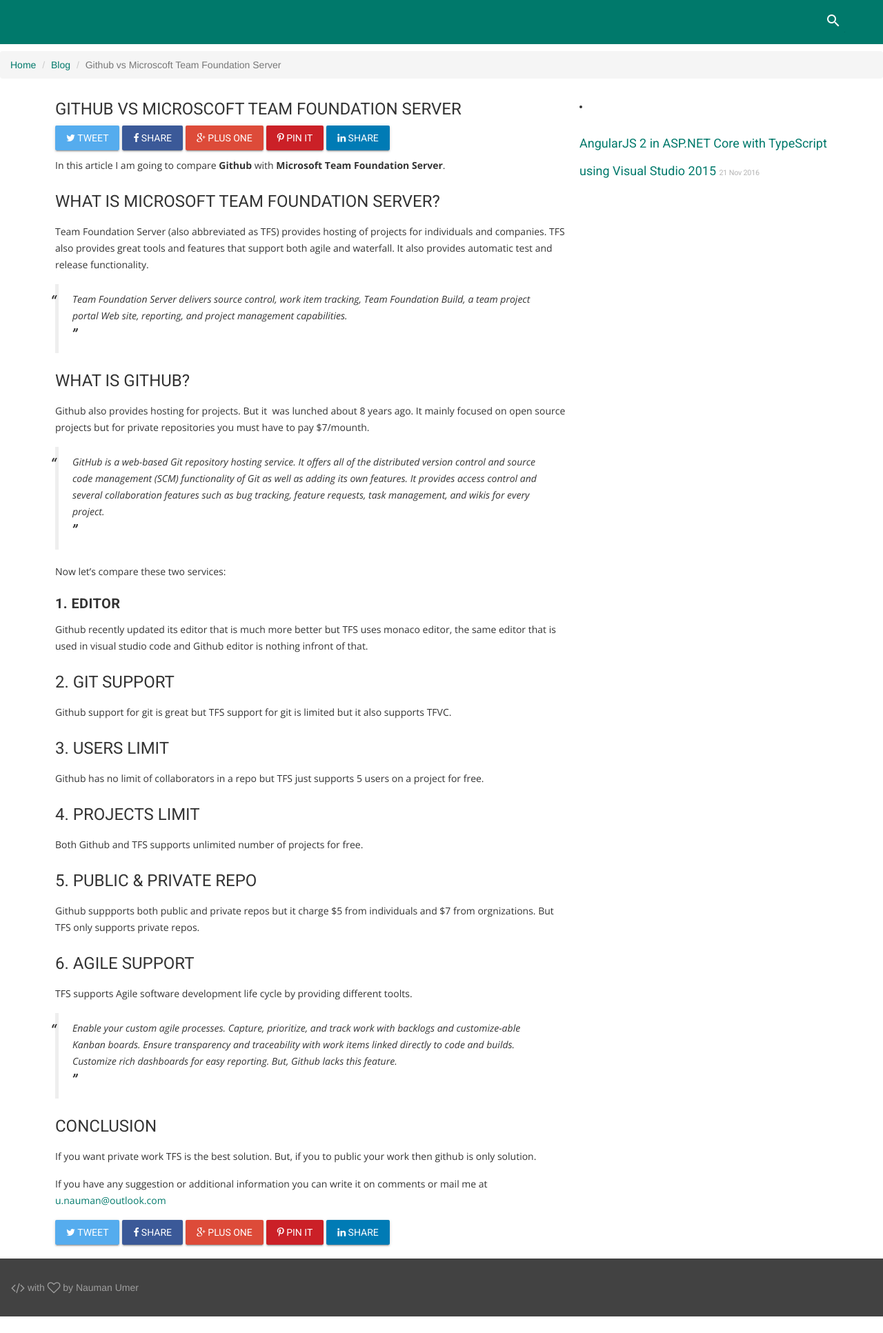
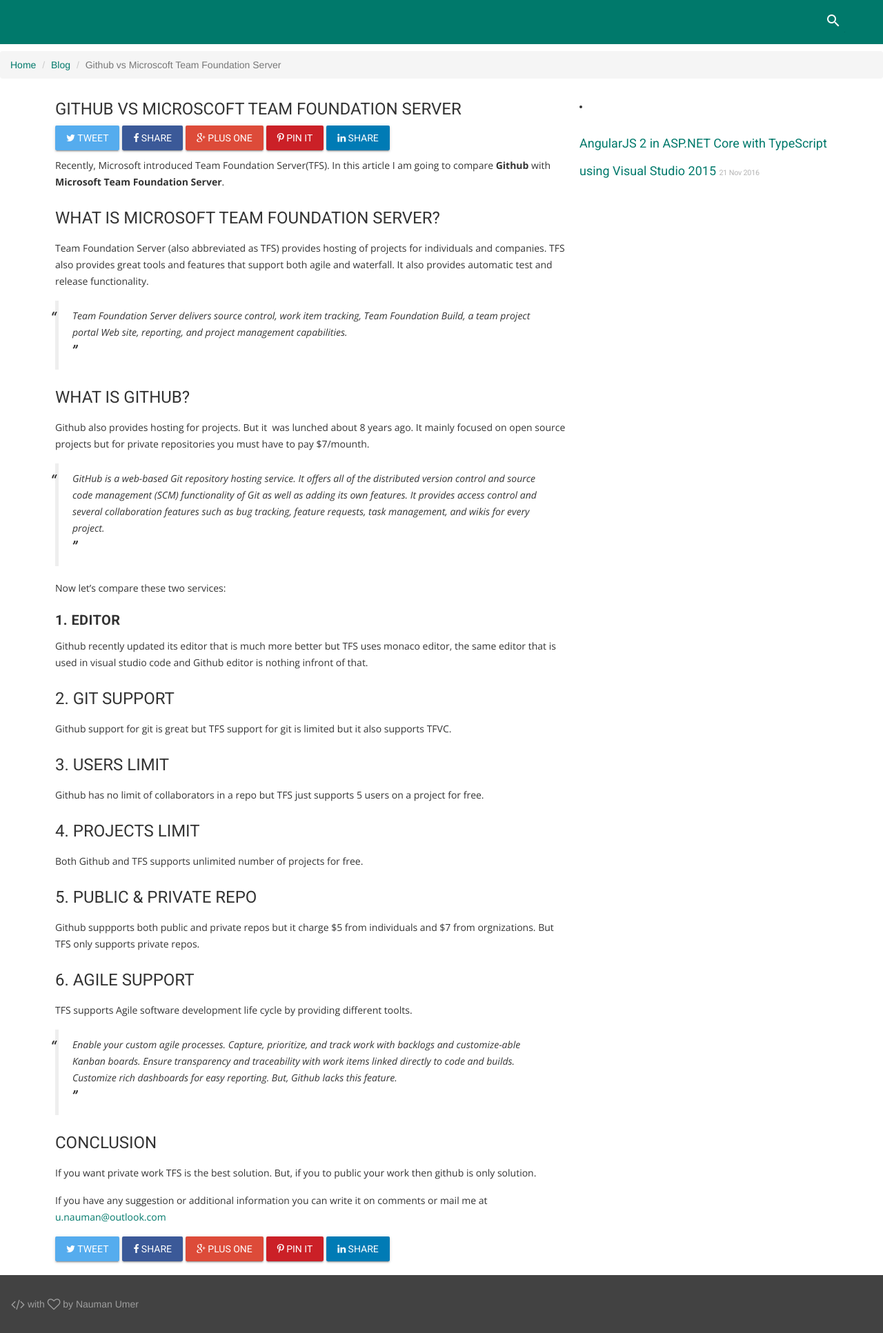
Before and after one commit to nmanumr/nmanumr.com, a Jekyll site: the page built from _posts/2016-12-8-Github-vs-tfs.md, in a window 1280 px wide. Shown: the whole page at 69% size. Built offline with Jekyll 4.4.1, drawn with Linux system fonts in a browser that asks for light colours; nearby versions of some CDN libraries; library files that are not in the unit come from our copies; comment, search, counter and statistics services are not loaded.

Commit message:
Update 2016-12-8-Github-vs-tfs.md

```diff
--- a/_posts/2016-12-8-Github-vs-tfs.md
+++ b/_posts/2016-12-8-Github-vs-tfs.md
@@ -7,7 +7,7 @@
 arthur: Nauman Umer
 ---
 
-In this article I am going to compare **Github** with **Microsoft Team Foundation Server**.
+Recently, Microsoft introduced Team Foundation Server(TFS). In this article I am going to compare **Github** with **Microsoft Team Foundation Server**.
 <!--more-->
 #### What is Microsoft Team Foundation Server?
 Team Foundation Server (also abbreviated as TFS) provides hosting of projects for individuals and companies. TFS also provides great tools and features that support both agile and waterfall. It also provides automatic test and release functionality.
```
